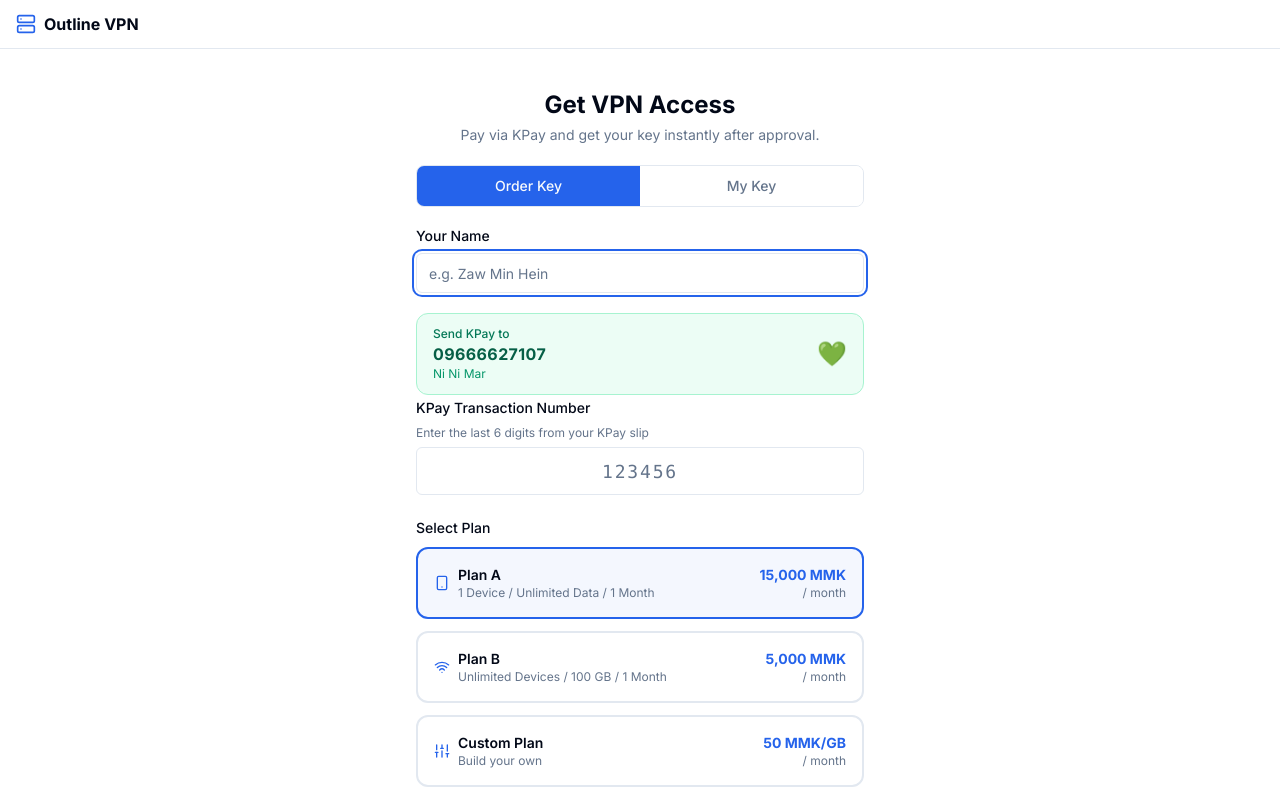
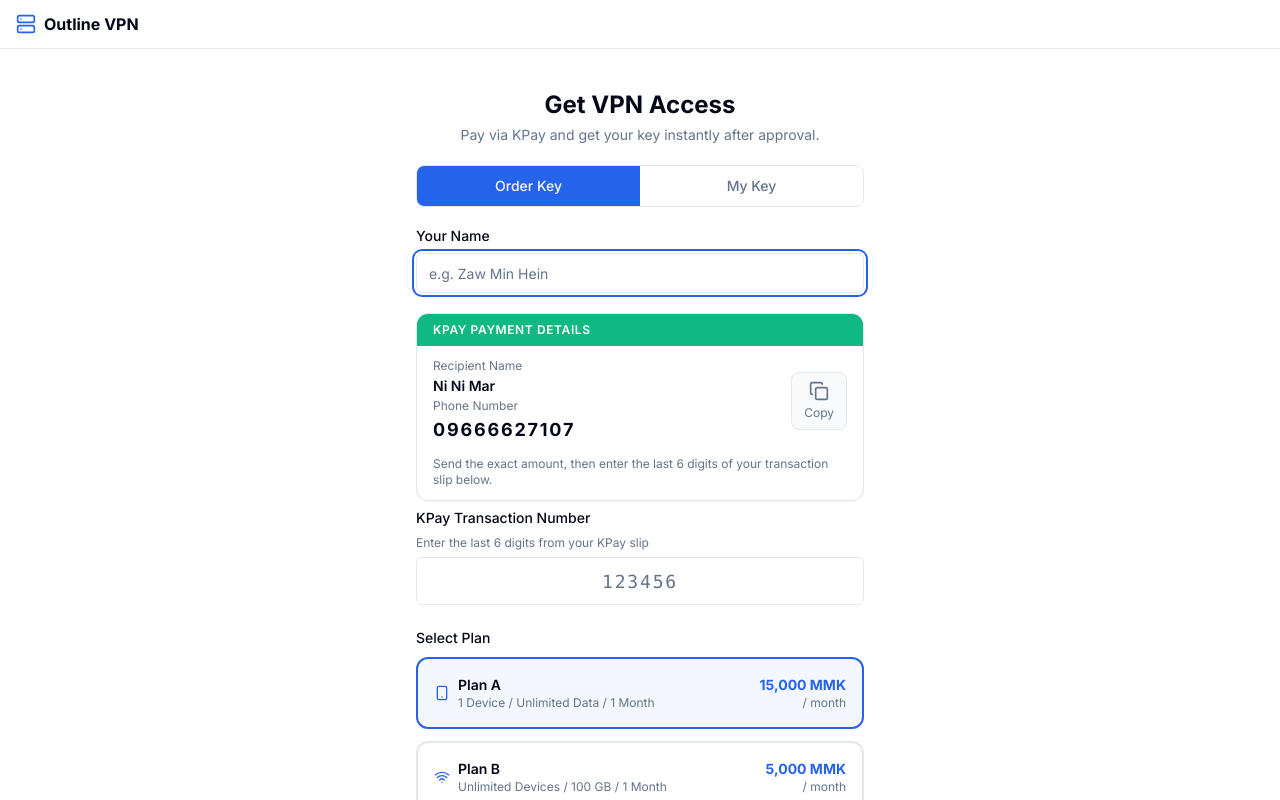
Before and after one commit to zwemannhein/outline-manager, a Next.js app: page / in a window 1280 px wide. Shown: the top 800 px of the page. Built offline with nearby package versions, Linux system fonts and the light colour scheme.

Commit message:
feat: formal KPay info box with copy button

```diff
--- a/components/OrderForm.tsx
+++ b/components/OrderForm.tsx
@@ -27,7 +27,53 @@
   return n.toLocaleString() + " MMK";
 }
 
-// ── Fixed plans ───────────────────────────────────────────────────────────────
+// ── KPay info box ─────────────────────────────────────────────────────────────
+const KPAY_NUMBER = "09666627107";
+const KPAY_NAME   = "Ni Ni Mar";
+
+function KPayInfo() {
+  const [copied, setCopied] = useState(false);
+  return (
+    <div className="rounded-xl border border-border bg-card shadow-sm overflow-hidden mb-1">
+      {/* Header strip */}
+      <div className="bg-emerald-500 px-4 py-2 flex items-center gap-2">
+        <span className="text-white text-xs font-semibold uppercase tracking-wider">
+          KPay Payment Details
+        </span>
+      </div>
+      {/* Body */}
+      <div className="px-4 py-3 flex items-center justify-between gap-3">
+        <div className="space-y-0.5">
+          <p className="text-xs text-muted-foreground">Recipient Name</p>
+          <p className="font-semibold text-sm">{KPAY_NAME}</p>
+          <p className="text-xs text-muted-foreground mt-1.5">Phone Number</p>
+          <p className="font-bold text-lg tracking-widest">{KPAY_NUMBER}</p>
+        </div>
+        <button
+          type="button"
+          onClick={() => {
+            navigator.clipboard.writeText(KPAY_NUMBER).then(() => {
+              setCopied(true);
+              setTimeout(() => setCopied(false), 2000);
+            });
+          }}
+          className="flex flex-col items-center gap-1 px-3 py-2 rounded-lg border bg-muted/50 hover:bg-muted transition-colors shrink-0"
+          title="Copy KPay number"
+        >
+          {copied
+            ? <Check className="w-5 h-5 text-emerald-500" />
+            : <Copy className="w-5 h-5 text-muted-foreground" />}
+          <span className="text-xs text-muted-foreground">{copied ? "Copied!" : "Copy"}</span>
+        </button>
+      </div>
+      <div className="px-4 pb-3">
+        <p className="text-xs text-muted-foreground">
+          Send the exact amount, then enter the last 6 digits of your transaction slip below.
+        </p>
+      </div>
+    </div>
+  );
+}
 const FIXED_PLANS = [
   {
     id: "plan_a",
@@ -299,16 +345,7 @@
       {/* KPay ref */}
       <div className="space-y-1.5">
         {/* KPay recipient info */}
-        <div className="rounded-xl border border-emerald-200 bg-emerald-50 dark:border-emerald-900 dark:bg-emerald-950/30 px-4 py-3 flex items-center justify-between gap-3">
-          <div>
-            <p className="text-xs font-medium text-emerald-700 dark:text-emerald-300">Send KPay to</p>
-            <p className="text-base font-bold text-emerald-800 dark:text-emerald-200 tracking-wide">09666627107</p>
-            <p className="text-xs text-emerald-600 dark:text-emerald-400">Ni Ni Mar</p>
-          </div>
-          <div className="shrink-0">
-            <span className="text-2xl">💚</span>
-          </div>
-        </div>
+        <KPayInfo />
 
         <Label htmlFor="kpay-ref">KPay Transaction Number</Label>
         <p className="text-xs text-muted-foreground">Enter the last 6 digits from your KPay slip</p>
```
Also changed, not shown: 1 other file (tests, documents, lock files or other folders).
